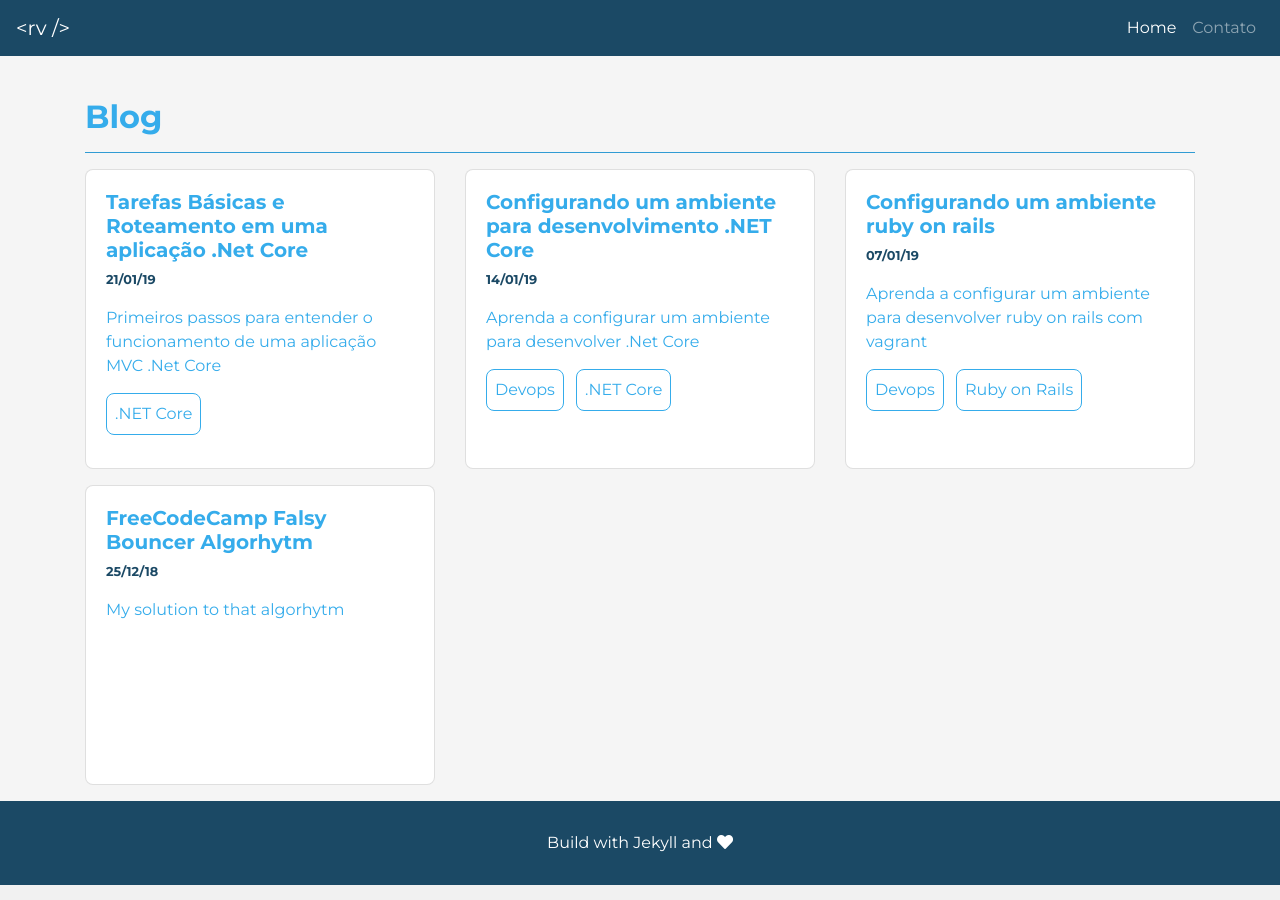
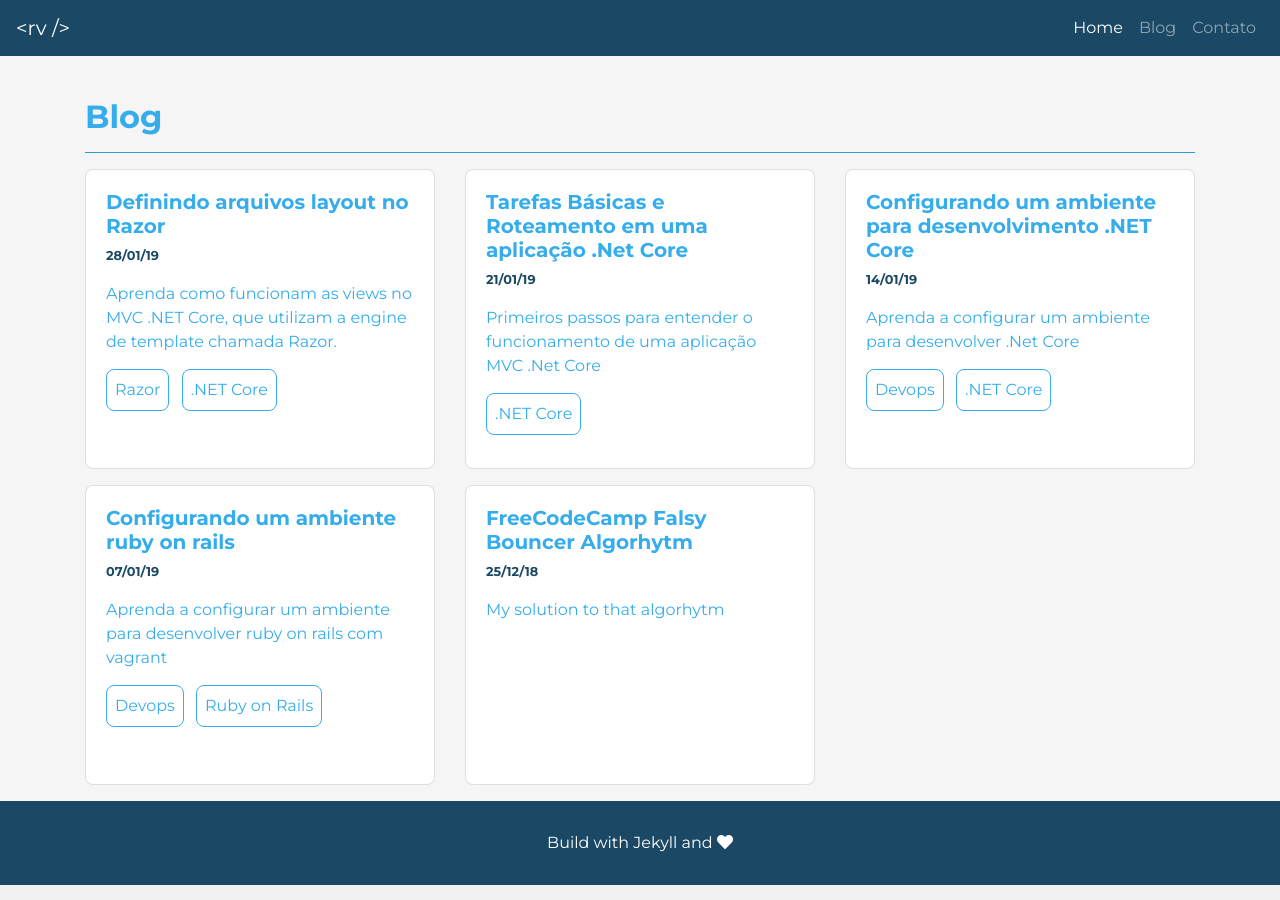
Before and after one commit to Rodrigo-Vargas/rodrigo-vargas.github.io, a Jekyll site: the page built from blog/index.html, in a window 1280 px wide. Built offline with Jekyll 4.4.1, drawn with Linux system fonts in a browser that asks for light colours; nearby versions of some CDN libraries.

Commit message:
Added new post. Fixes on sitemap and blog header

````diff
--- /dev/null
+++ b/_articles/definindo-arquivos-layout-razor.md
@@ -0,0 +1,160 @@
+---
+    layout: article
+    title: Definindo arquivos layout no Razor
+    description: Aprenda como funcionam as views no MVC .NET Core, que utilizam a engine de template chamada Razor.
+    categories: [Razor, .NET Core]
+    date: 2019-01-28
+---
+
+Olá, neste post irei mostrar como funcionam as views no MVC .NET Core. Por padrão, utilizamos uma engine de template chamada "Razor", que nos permite simplificar o modo como definimos componentes HTML na nossa view.
+
+## Começando simples
+
+Para começarmos do jeito mais simples possível, irei remover todos os arquivos da pasta Views, deixando apenas o arquivo "Index.cshtml", farei isso para fins didáticos, para que possamos entender para que serve cada arquivo e não simplesmente ignora-los. Já no arquivo, "Index.cshtml", vamos substituir o conteúdo dele por:
+
+```html
+    <!DOCTYPE html>
+    <html lang="en">
+    <head>
+        <meta charset="UTF-8">
+        <meta name="viewport" content="width=device-width, initial-scale=1.0">
+        <meta http-equiv="X-UA-Compatible" content="ie=edge">
+        <title>Home</title>
+    </head>
+    <body>
+        <h1>Home do meu blog!</h1>
+    </body>
+    </html>
+```
+
+Rode o comando *dotnet watch run* caso ainda não tenha rodado, e acesse a home do nosso blog no browser. Esta então seria a maneira mais simples possível, de definir uma view no .NET MVC.
+
+Vamos definir uma nova página chamada "About". Primeiramente, vamos criar o método "About" dentro do arquivo HomeController. Desta maneira:
+
+```c#
+    using System;
+    using System.Collections.Generic;
+    using System.Diagnostics;
+    using System.Linq;
+    using System.Threading.Tasks;
+    using Microsoft.AspNetCore.Mvc;
+    using my.blog.web.Models;
+
+    namespace my.blog.web.Controllers
+    {
+        public class HomeController : Controller
+        {
+            public IActionResult Index()
+            {
+                return View();
+            }
+
+            public IActionResult About()
+            {
+                return View();
+            }
+        }
+    }
+```
+
+E por fim, iremos criar uma nova View chamada "About.cshtml" dentro da pasta Views/Home, com o seguinte conteúdo:
+
+
+```html
+    <!DOCTYPE html>
+    <html lang="en">
+    <head>
+        <meta charset="UTF-8">
+        <meta name="viewport" content="width=device-width, initial-scale=1.0">
+        <meta http-equiv="X-UA-Compatible" content="ie=edge">
+        <title>About</title>
+    </head>
+    <body>
+        <h1>Página About!</h1>
+    </body>
+    </html>
+```
+
+Se acessarmos a URL "https://localhost:5001/home/about" veremos a página que criamos.
+
+## Layout
+
+Apesar de ser possível, criarmos as nossas views desta maneira, com o crescimento do projeto, teremos várias outras páginas que terão seções idênticas, como é o caso de headers, menus de nevagação e rodapés, que via de regra são idênticos ao longo de boa parte das páginas do site. Vamos ver um exemplo, supomos que precisamos adicionar uma navegação ao nosso site, poderíamos adicionar o seguinte trecho na nossa home:
+
+```html
+    <ul>
+        <li><a href="/">Home</a></li>
+        <li><a href="/home/about">About</a></li>
+    </ul>
+```
+
+Bacana, temos uma navegação na nossa home, mas ao acessarmos a página About, essa navegação não aparece, porque não a definimos lá. Em um site com duas páginas, isso até seria viável, mas imagine um site com centenas de páginas.
+
+Como podemos então evitarmos de replicar as alterações entre todas as páginas? Iremos criar um layout para nosso projeto!
+
+Dentro da pasta views, crie uma pasta chamada "Shared" e dentro dela, crie um arquivo chamado _Layout.cshtml com o seguinte conteúdo:
+
+```html
+    <!DOCTYPE html>
+    <html lang="en">
+    <head>
+        <meta charset="UTF-8">
+        <meta name="viewport" content="width=device-width, initial-scale=1.0">
+        <meta http-equiv="X-UA-Compatible" content="ie=edge">
+        <title>Meu blog</title>
+    </head>
+    <body>
+        <ul>
+            <li><a href="/">Home</a></li>
+            <li><a href="/home/about">About</a></li>
+        </ul>
+
+        @RenderBody()
+    </body>
+    </html>
+```
+
+Note a presença da expressão *@RenderBody()*. Essa expressão significa que, durante a construção da página, todo conteúdo da página que está herdando deste layout, será substituído neste ponto. Tenha isso em mente, quando você for definir em qual local da página deseja que o conteúdo "específico" seja renderizado.
+
+Agora, vamos abrir o arquivo *Index.cshtml* e definir que o layout dele será o arquivo que acabamos de criar, para substituia o conteúdo do arquivo por:
+
+```html
+    @{
+        Layout = "_Layout";
+    }
+
+    <h1>Home do meu blog!</h1>
+```
+
+Como definimos a estrutura de *html* e *body* na nosso arquivo de layout, não precisamos mais definir a mesma estrutura na nossa home, o que inclusive seria um erro, pois teríamos uma estrutura repetida que provavelmente quebraria o layout da página em alguns navegadores.
+
+Vamos repetir o mesmo procedimento para a página *About*:
+
+```html
+    @{
+        Layout = "_Layout";
+    }
+
+    <h1>Página About!</h1>
+```
+
+Perfeito, note que agora temos a navegação superior nas duas páginas, e caso fosse necessário realizar alguma atualização nesta navegação, precisaríamos alterar apenas o arquivo *_Layout.cshtml*. Bacana, certo?
+
+Para encerrar, vamos ajustar mais algo nas nossas páginas, note que apesar de mudarmos de página, sempre o título que aparece na aba do navegador (meta tag title) possui o valor "Meu blog". Vamos ajustar isso para que este título mude dinamicamente para cada página.
+
+Primeiramente, modifique a meta tag "title" no arquivo _Layout.cshtml para:
+
+```html
+    <title>@ViewData["Title"]</title>
+```
+
+E nas páginas, defina o valor do título da seguinte maneira:
+
+```c#
+    @{
+        Layout = "_Layout";
+        ViewData["title"] = "Home";
+    }
+```
+
+Por hoje é isso pessoal, comenta ai embaixo se ficou alguma dúvida ou se você tem alguma sugestão. Até a próxima!
--- a/_includes/header.html
+++ b/_includes/header.html
@@ -21,6 +21,10 @@
          </li>
 
          <li class="nav-item">
+            <a class="nav-link" href="/blog">Blog</a>
+         </li>
+
+         <li class="nav-item">
             <a class="nav-link" href="/contato">Contato</a>
          </li>
       </ul>
--- a/sitemap.xml
+++ b/sitemap.xml
@@ -9,7 +9,9 @@
    {% for page in pages %}
       <url>
          <loc>{{ page.url | prepend: site.baseurl | prepend: site.url }}</loc>
-         <lastmod>{{ page.date | date: "%Y-%m-%dT%H:%M:%S-02:00"}}</lastmod>
+         {% if page.date %}
+            <lastmod>{{ page.date | date: "%Y-%m-%dT%H:%M:%S-02:00"}}</lastmod>
+         {% endif %}
       </url>
    {% endfor %}
 
````
